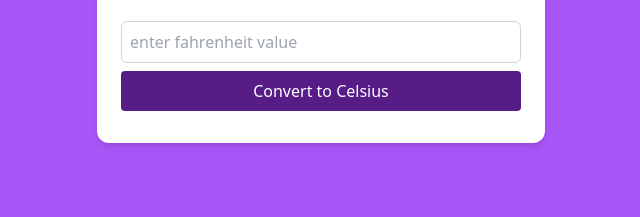
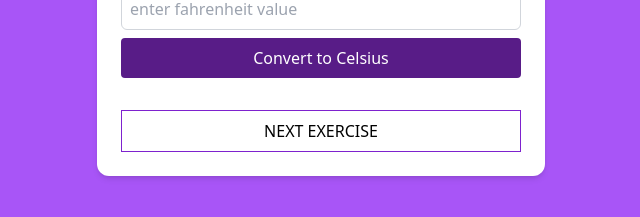
Before and after one commit to Olajolo-Taiwo/JS-Tasks, a plain HTML site: page index.html in a window 1280 px wide. Shown: the part 417-634 px from the top of the page, without its empty margins (319-959 px from the left). Drawn offline with nearby package versions, Linux system fonts and the light colour scheme.

Commit message:
Update index.html

```diff
--- a/index.html
+++ b/index.html
@@ -29,6 +29,12 @@
       </button>
       <p id="celsiusOutput" class="mt-2 text-red-700 font-medium"></p>
     </div>
+
+    <button onclick="window.location.href='index2.html'"
+              class="text-black
+              border border-purple-700 border-3 px-4 py-2 hover:bg-purple-700 hover:text-white w-full">
+        NEXT EXERCISE
+      </button>
   </div>
 
   <script>
```
